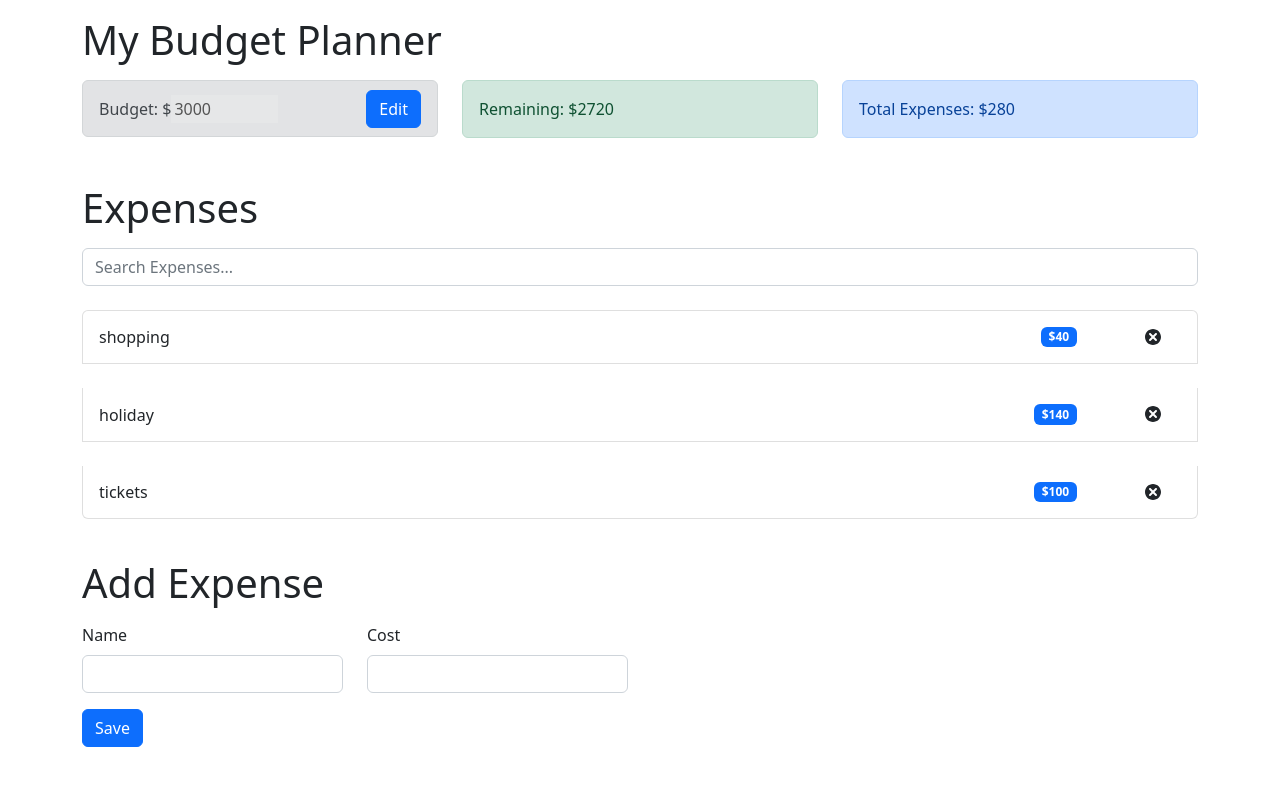
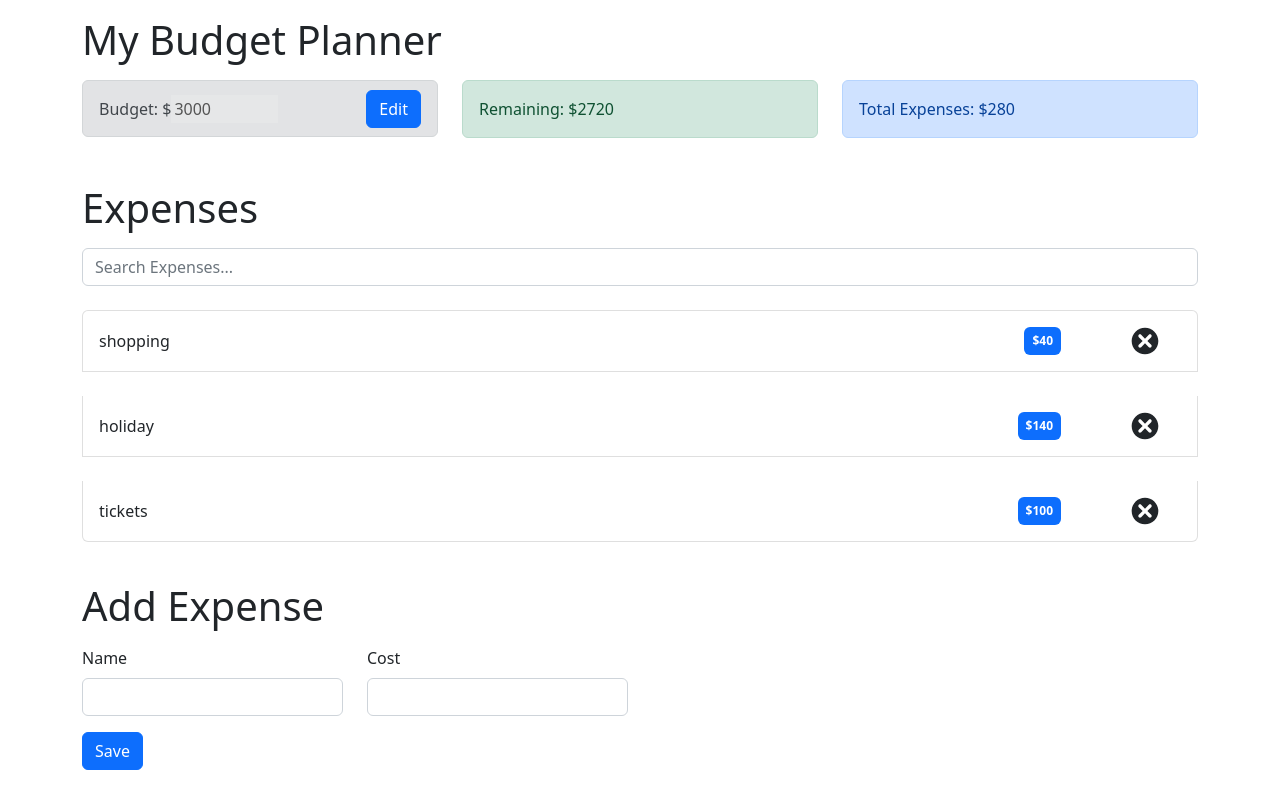
Before and after one commit to ochosteve08/Budget-App, a React (Create React App) app: page / in a window 1280 px wide. Built offline with nearby package versions, Linux system fonts and the light colour scheme.

Commit message:
add pointer to delete icon

```diff
--- a/src/App.css
+++ b/src/App.css
@@ -31,11 +31,11 @@
 }
 
 @media (max-width: 440px) {
-  .height{
-
-  }
-
   .budget{
   width: 50%;
 }
 }
+
+.custom-pointer{
+  cursor: pointer;
+}
--- a/src/Component/ExpenseItem.js
+++ b/src/Component/ExpenseItem.js
@@ -22,14 +22,22 @@ const ExpenseItem = ({id,name,cost}) => {
 
 
   return (
-    <li key={id} className="list-group-item  d-flex justify-content-between align-items-center mb-4 ">
+    <li
+      key={id}
+      className="list-group-item  d-flex justify-content-between align-items-center mb-4 "
+    >
       {name}
       <div>
-        <span className="badge bg-primary badge-pill m-2 mx-5">${cost}</span>
-        <TiDelete className="mx-3" onClick={handleDelete} size={"1.5rem"}></TiDelete>
+        <span className="badge bg-primary badge-pill m-2 p-2 mx-5">
+          ${cost}
+        </span>
+        <TiDelete
+          className="mx-3 custom-pointer "
+          onClick={handleDelete}
+          size={"2.5rem"}
+        ></TiDelete>
       </div>
     </li>
-
   );
 }
 
```
